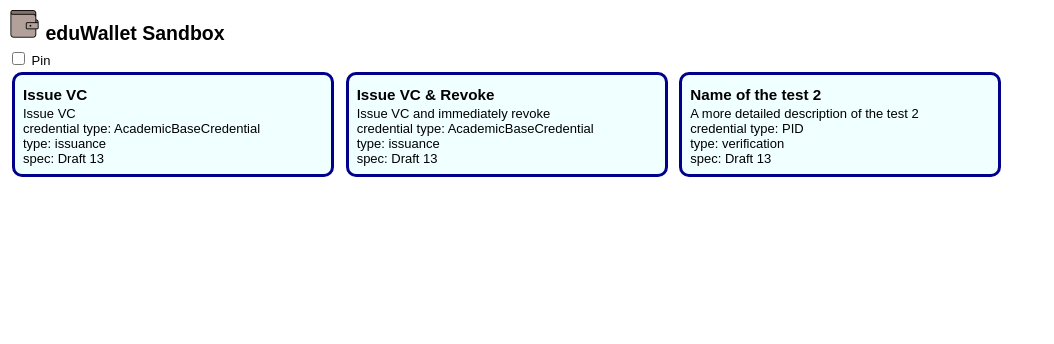
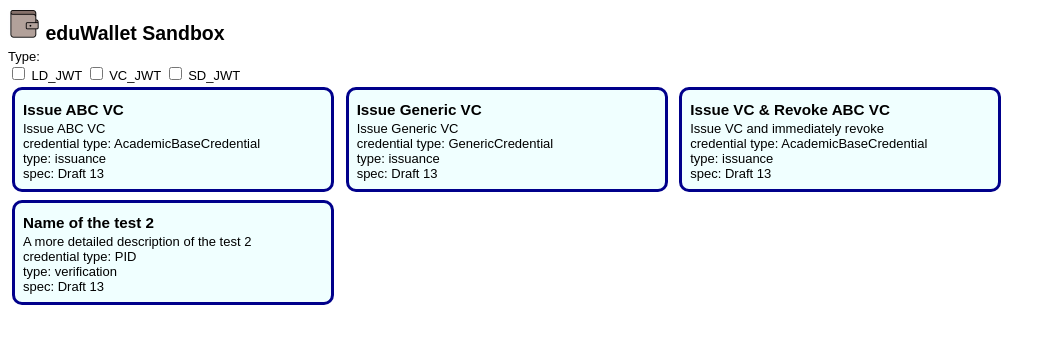
Before and after one commit to sanderhollaar/sandbox-gui, a Flask app: page / in a window 1280 px wide. Shown: the top 344 px of the page, without its empty margins (0-1054 px from the left). Run offline with Flask 3, Linux system fonts and the light colour scheme; parts of the project's set-up code (start-up, migrations or seed data) failed here and were passed over.

Commit message:
Add GenericCredential

```diff
--- a/main.py
+++ b/main.py
@@ -27,10 +27,14 @@ def test():
     form = request.form
     session['form'] = form
     test_id = form.get('test_id')
-    pin = form.get('pin', 'Off')
+    ld_jwt = form.get('ld_jwt', 'Off')
+    vc_jwt = form.get('vc_jwt', 'Off')
+    sd_jwt = form.get('sd_jwt', 'Off')
     args = {
         'test_id': test_id,
-        'pin': pin
+        'ld_jwt': ld_jwt,
+        'vc_jwt': vc_jwt,
+        'sd_jwt': sd_jwt,
     }
 
     return render_template("test.j2", **args)
--- a/templates/landing.j2
+++ b/templates/landing.j2
@@ -7,8 +7,11 @@
 <h2><img src="{{ url_for('static', filename='wallet.ico') }}" width=32> eduWallet Sandbox</h2>
 <form action='/test' name='theForm' method=POST>
 <input type=hidden name=test_id>
+<p>Type:</p>
 <div>
-    <input type=checkbox name=pin value=On> Pin
+    <input type=checkbox name=ld_jwt value=On> LD_JWT
+    <input type=checkbox name=vc_jwt value=On> VC_JWT
+    <input type=checkbox name=sd_jwt value=On> SD_JWT
 </div>
 {% for id, test in tests.items() %}
     <a href="#" onclick="return clickTest('{{id}}');"><div class=test>
--- a/templates/test.j2
+++ b/templates/test.j2
@@ -7,8 +7,9 @@
 <body>
 <h2><a href="/"><img src="{{ url_for('static', filename='wallet.ico') }}" width=32> Home</a></h2>
 <p>Test: {{ test_id }}</p>
-<p>Pin: {{ pin }}</p>
-<br>
+<p>LD_JWT: {{ ld_jwt }}</p>
+<p>VC_JWT: {{ vc_jwt }}</p>
+<p>SD_JWT: {{ sd_jwt }}</p>
 
 <div id=qrcode></div>
 <div id=uri></div>
```
Also changed, not shown: tests/generic.json (added, +27 -0 lines), tests/tests.json (+15 -4 lines), 20241101_150632.jpg (added), 1 other file.
